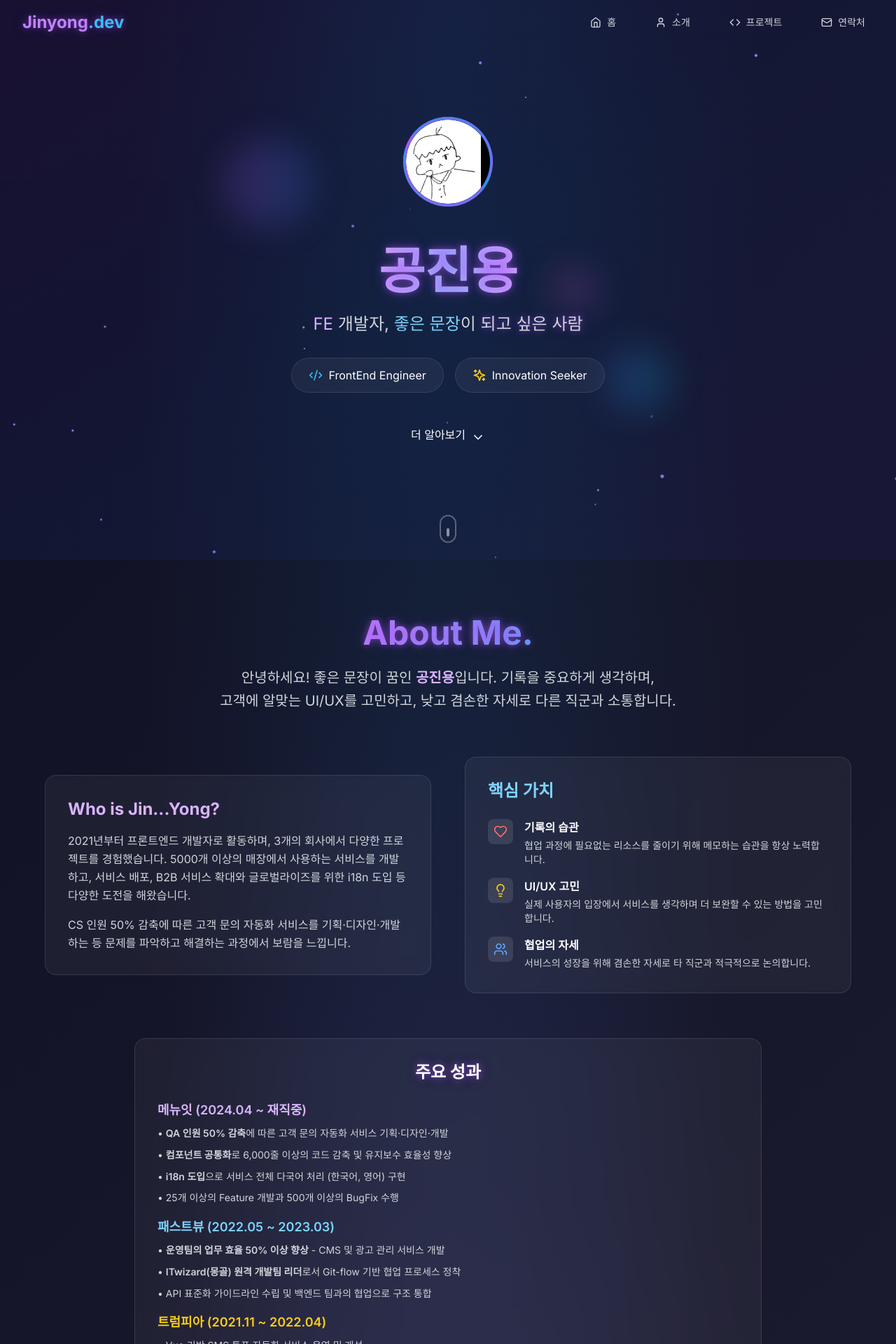
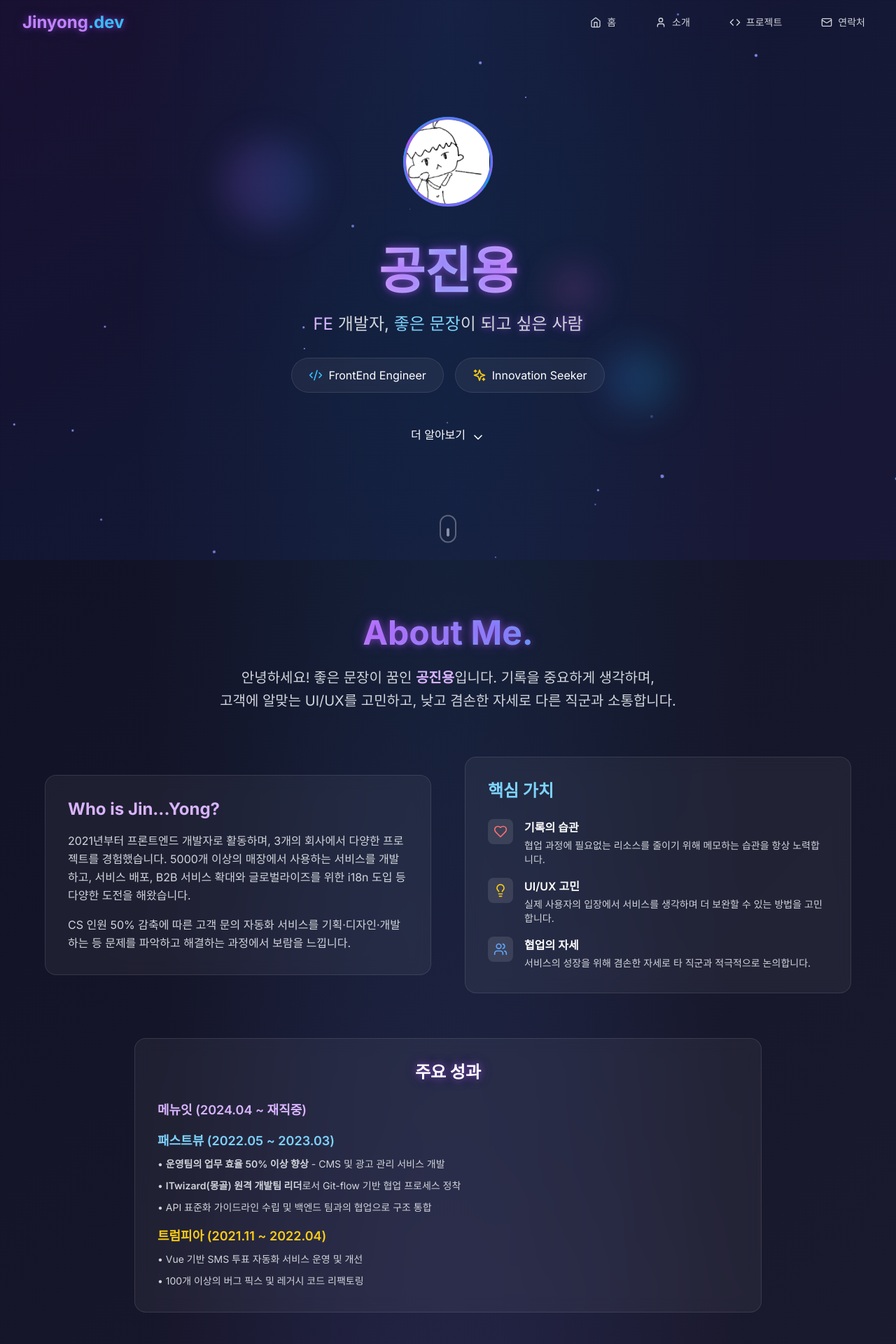
Before and after one commit to DDooTTaa/who-is-jinyong, a Next.js app: page / in a window 1280 px wide. Shown: the top 1920 px of the page at 70% size. Built offline with nearby package versions, Linux system fonts and the light colour scheme.

Commit message:
오타 및 또 컴포넌트 수정

```diff
--- a/app/layout.tsx
+++ b/app/layout.tsx
@@ -7,13 +7,13 @@ import BackgroundEffects from '@/components/BackgroundEffects'
 const inter = Inter({ subsets: ['latin'] })
 
 export const metadata: Metadata = {
-  title: 'Who is Jinyong? | 공진용 포트폴리오',
-  description: '공진용의 신비로운 디지털 포트폴리오 - 개발자, 창작자, 꿈꾸는 사람',
+  title: '공진용 포트폴리오',
+  description: '좋은 문장이 될 개발자, 꿈꾸는 사람, 공진용',
   keywords: ['포트폴리오', '개발자', '공진용', 'Next.js', 'React'],
   authors: [{ name: '공진용' }],
   openGraph: {
-    title: 'Who is Jinyong? | 공진용 포트폴리오',
-    description: '공진용의 신비로운 디지털 포트폴리오',
+    title: '공진용 포트폴리오',
+    description: '좋은 문장이 될 개발자, 꿈꾸는 사람, 공진용',
     type: 'website',
   },
 }
--- a/components/About.tsx
+++ b/components/About.tsx
@@ -146,10 +146,6 @@ const About = () => {
               <div>
                 <h4 className="text-lg font-semibold text-cosmic-300 mb-2">메뉴잇 (2024.04 ~ 재직중)</h4>
                 <ul className="text-gray-300 space-y-2 text-sm leading-relaxed">
-                  <li>• <span className="font-semibold">QA 인원 50% 감축</span>에 따른 고객 문의 자동화 서비스 기획·디자인·개발</li>
-                  <li>• <span className="font-semibold">컴포넌트 공통화</span>로 6,000줄 이상의 코드 감축 및 유지보수 효율성 향상</li>
-                  <li>• <span className="font-semibold">i18n 도입</span>으로 서비스 전체 다국어 처리 (한국어, 영어) 구현</li>
-                  <li>• 25개 이상의 Feature 개발과 500개 이상의 BugFix 수행</li>
                 </ul>
               </div>
               <div>
--- a/components/Contact.tsx
+++ b/components/Contact.tsx
@@ -104,7 +104,7 @@ const Contact = () => {
             className="text-4xl md:text-5xl font-bold mb-6"
           >
             <span className="text-glow bg-gradient-to-r from-purple-400 to-blue-400 bg-clip-text text-transparent">
-              Get In Touch
+              Contact.
             </span>
           </motion.h2>
 
--- a/components/Hero.tsx
+++ b/components/Hero.tsx
@@ -46,14 +46,15 @@ const Hero = () => {
           >
             <div className="relative">
               <div className="w-32 h-32 mx-auto rounded-full bg-gradient-to-r from-purple-500 to-blue-500 p-1">
-                <div className="w-full h-full rounded-full bg-black flex items-center justify-center overflow-hidden">
+                <div className="w-full h-full rounded-full bg-black overflow-hidden relative">
                   <Image
                     src="/공진용.png"
                     alt="공진용"
-                    width={128}
-                    height={128}
-                    className="w-full h-full object-cover rounded-full"
+                    fill
+                    className="object-cover rounded-full scale-125"
+                    style={{ objectPosition: 'center center' }}
                     priority
+                    sizes="128px"
                   />
                 </div>
               </div>
--- a/components/Projects.tsx
+++ b/components/Projects.tsx
@@ -441,11 +441,11 @@ const Projects = () => {
             variants={itemVariants}
             className="glass-effect p-8 rounded-2xl max-w-4xl mx-auto"
           >
-            <h3 className="text-2xl font-bold mb-4 text-glow">프로젝트 경험</h3>
+            <h3 className="text-2xl font-bold mb-4 text-glow">또 다른 경험</h3>
             <p className="text-gray-300 leading-relaxed">
-              메뉴잇에서 <span className="text-cosmic-300 font-semibold">25개 이상의 Feature 개발과 500개 이상의 BugFix</span>를 수행했으며,
-              패스트뷰에서는 <span className="text-mystic-300 font-semibold">운영팀의 업무 효율을 50% 이상 향상</span>시켰습니다.
-              컴포넌트 공통화와 자동화 서비스를 통해 개발 효율성과 사용자 경험을 지속적으로 개선해왔습니다.
+              뇽뇽 <span className="text-cosmic-300 font-semibold">따따</span>라라
+              <span className="text-mystic-300 font-semibold">갸갸</span>
+              나나나
             </p>
           </motion.div>
         </motion.div>
--- a/components/Skills.tsx
+++ b/components/Skills.tsx
@@ -199,9 +199,9 @@ const Skills = () => {
             <h3 className="text-2xl font-bold mb-4 text-glow">기술 경험</h3>
             <p className="text-gray-300 leading-relaxed">
               <span className="text-cosmic-300 font-semibold">React, Vue, TypeScript</span>를 활용한 웹 서비스 개발과
-              <span className="text-mystic-300 font-semibold">Flutter</span>를 이용한 앱 개발 경험이 있습니다.
-              <span className="text-cosmic-300 font-semibold">Redux-saga, VueX</span>를 통한 전역 상태 관리와
-              <span className="text-mystic-300 font-semibold">GitHub Actions, AWS CloudFront</span>를 활용한 CI/CD 구현 경험을 보유하고 있습니다.
+              <span className="text-mystic-300 font-semibold"> Flutter</span>를 이용한 앱 개발 경험이 있습니다.
+              <span className="text-cosmic-300 font-semibold"> Redux-saga, VueX</span>를 통한 전역 상태 관리와
+              <span className="text-mystic-300 font-semibold"> GitHub Actions, AWS CloudFront</span>를 활용한 CI/CD 구현 경험을 보유하고 있습니다.
             </p>
           </motion.div>
         </motion.div>
```
Also changed, not shown: 1 other file (tests, documents, lock files or other folders).
